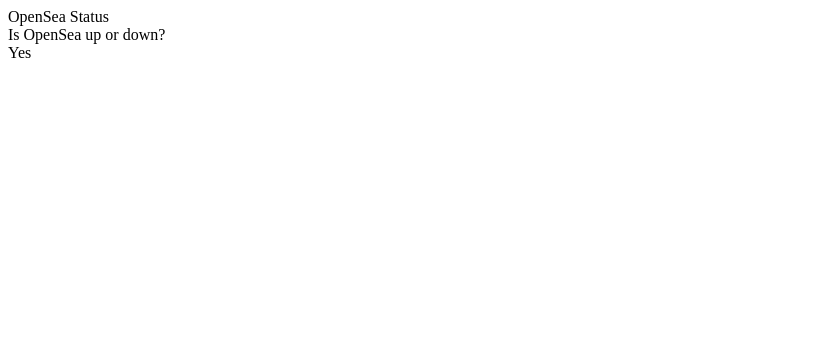
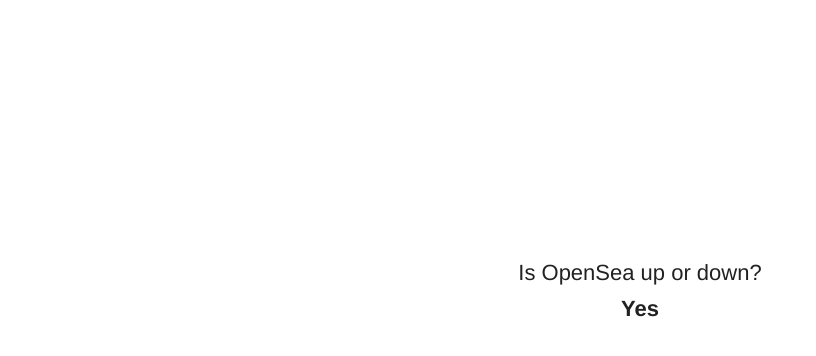
Before and after one commit to brendanlim/openseastatus, a plain HTML site: page index.html in a window 1280 px wide. Shown: the whole page, without its empty margins (0-816 px from the left). Drawn offline with Linux system fonts and the light colour scheme.

Commit message:
Adding some basic styles

```diff
--- a/index.html
+++ b/index.html
@@ -1,5 +1,8 @@
 <html>
-<head>OpenSea Status</head>
+<head>
+  <title>OpenSea Status</title>
+  <link rel="stylesheet" href="styles.css"/>
+</head>
 <body>
   <div class='question'>
     Is OpenSea up or down?
--- /dev/null
+++ b/styles.css
@@ -0,0 +1,18 @@
+body {
+  background: #fff;
+  color: #222;
+  font-family: Helvetica, Sans-Serif;
+  text-align: center;
+}
+
+div.question {
+  width: 600px;
+  margin: 260px auto 0px auto;
+  font-size: 22px;
+}
+div.answer {
+  width: 600px;
+  margin: 10px auto 0px auto;
+  font-size: 22px;
+  font-weight: bold;
+}
```
